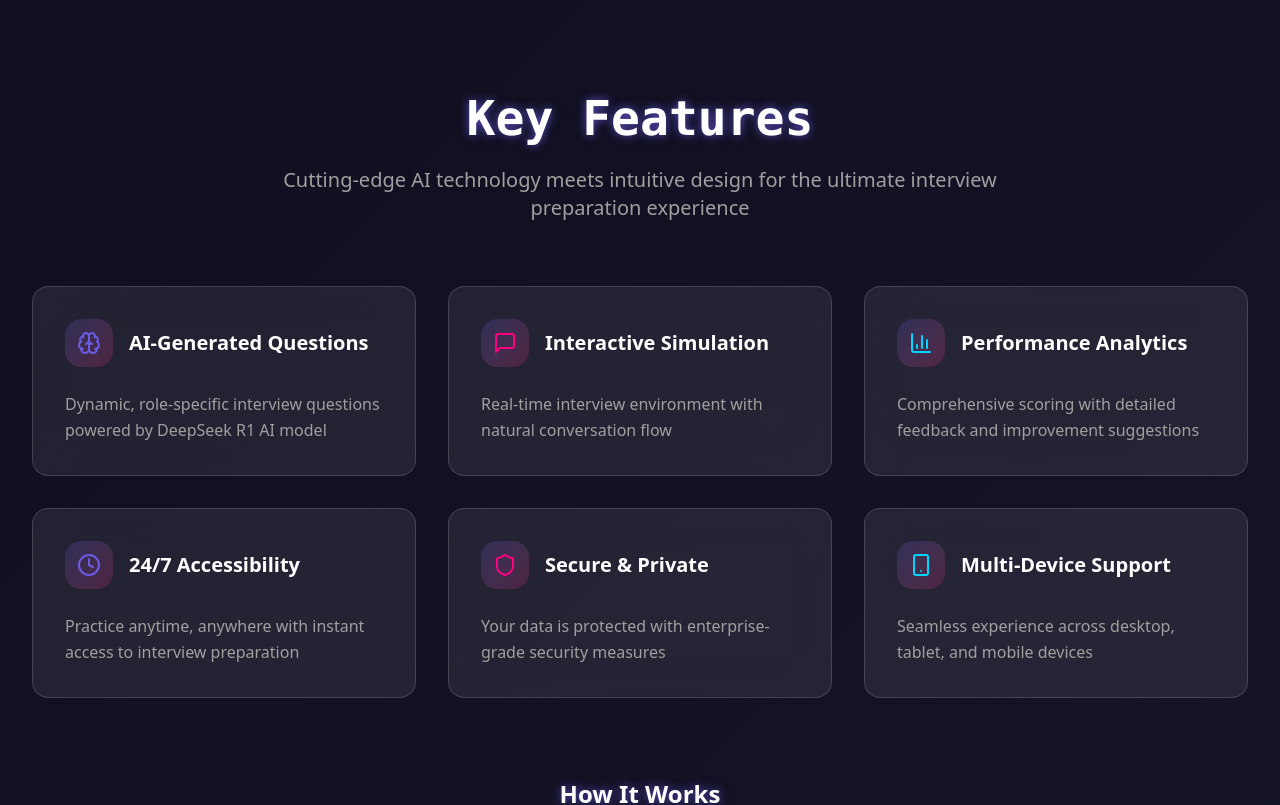
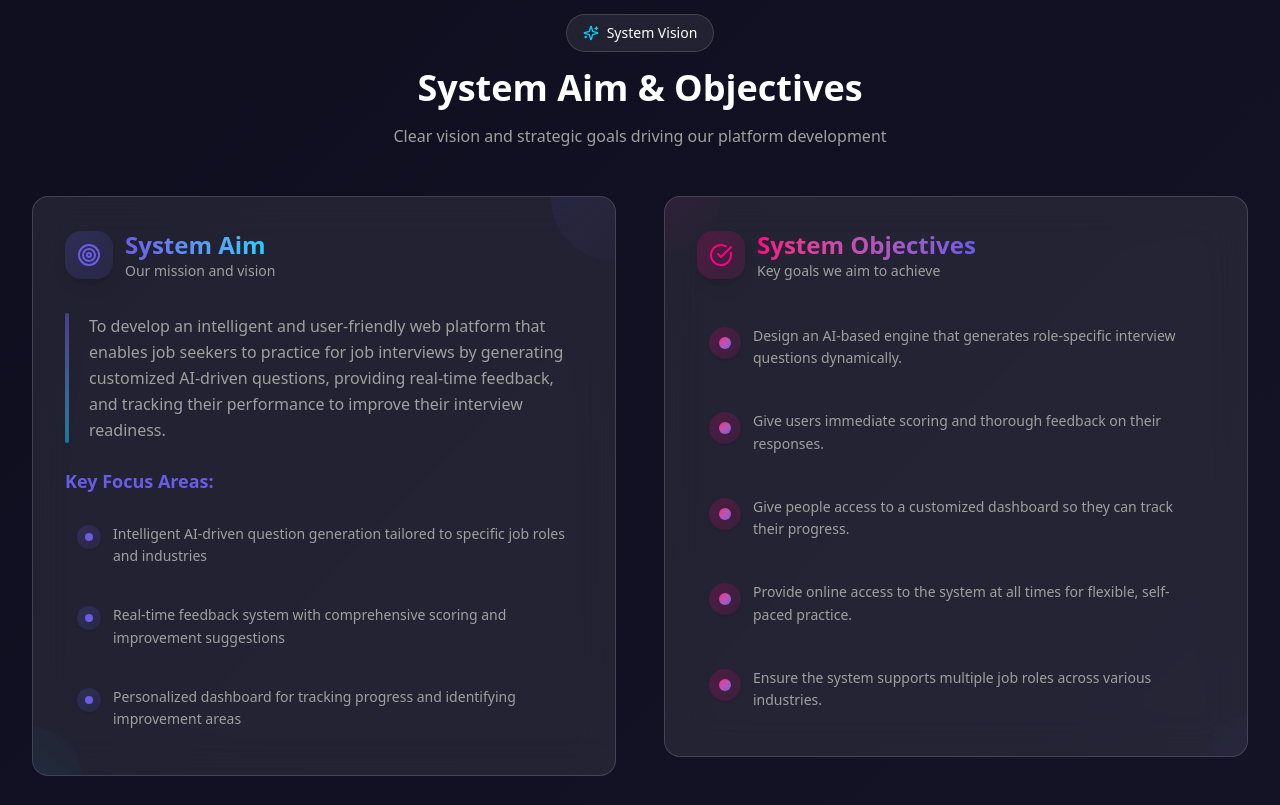
Before and after one commit to shenonv/chat2Hire-introduction-web, a Next.js app: page / in a window 1280 px wide. Shown: the part 2180-2985 px from the top of the page. Built offline with nearby package versions, Linux system fonts and the light colour scheme.

Commit message:
minor ui changes

```diff
--- a/components/project-overview.tsx
+++ b/components/project-overview.tsx
@@ -171,6 +171,106 @@ export function ProjectOverview() {
             ))}
           </div>
         </div>
+
+        {/* System Aim & Objectives */}
+        <div className="mt-20">
+          <div className="text-center mb-12">
+            <div className="inline-flex items-center space-x-2 glass rounded-full px-4 py-2 mb-4">
+              <Sparkles className="w-4 h-4 text-accent" />
+              <span className="text-sm font-medium">System Vision</span>
+            </div>
+            <h3 className="text-3xl md:text-4xl font-bold mb-4">System Aim & Objectives</h3>
+            <p className="text-muted-foreground max-w-2xl mx-auto">
+              Clear vision and strategic goals driving our platform development
+            </p>
+          </div>
+
+          <div className="grid grid-cols-1 lg:grid-cols-2 gap-12">
+            {/* System Aim */}
+            <div className="group relative">
+              <div className="absolute inset-0 bg-gradient-to-br from-primary/20 via-transparent to-accent/20 rounded-2xl blur-xl opacity-0 group-hover:opacity-100 transition-opacity duration-500"></div>
+              <div className="relative glass glass-hover rounded-2xl p-8 border border-primary/20 overflow-hidden">
+                <div className="absolute top-0 right-0 w-32 h-32 bg-gradient-to-br from-primary/10 to-transparent rounded-full -translate-y-16 translate-x-16"></div>
+                <div className="absolute bottom-0 left-0 w-24 h-24 bg-gradient-to-tr from-accent/10 to-transparent rounded-full translate-y-12 -translate-x-12"></div>
+
+                <div className="relative">
+                  <div className="flex items-center space-x-3 mb-8">
+                    <div className="w-12 h-12 rounded-xl bg-gradient-to-br from-primary/20 to-primary/10 flex items-center justify-center shadow-lg">
+                      <Target className="w-6 h-6 text-primary" />
+                    </div>
+                    <div>
+                      <h3 className="text-2xl font-bold bg-gradient-to-r from-primary to-accent bg-clip-text text-transparent">System Aim</h3>
+                      <p className="text-sm text-muted-foreground">Our mission and vision</p>
+                    </div>
+                  </div>
+                  <div className="space-y-6">
+                    <div className="relative">
+                      <div className="absolute left-0 top-0 w-1 h-full bg-gradient-to-b from-primary/50 to-accent/50 rounded-full"></div>
+                      <p className="text-muted-foreground leading-relaxed pl-6 text-base">
+                        To develop an intelligent and user-friendly web platform that enables job seekers to practice for job interviews by generating customized AI-driven questions, providing real-time feedback, and tracking their performance to improve their interview readiness.
+                      </p>
+                    </div>
+
+                    <div className="space-y-4">
+                      <h4 className="text-lg font-semibold text-primary">Key Focus Areas:</h4>
+                      <div className="space-y-3">
+                        {[
+                          "Intelligent AI-driven question generation tailored to specific job roles and industries",
+                          "Real-time feedback system with comprehensive scoring and improvement suggestions",
+                          "Personalized dashboard for tracking progress and identifying improvement areas"
+                        ].map((focus, index) => (
+                          <div key={index} className="flex items-start space-x-3 p-3 rounded-lg hover:bg-primary/5 transition-all duration-300">
+                            <div className="flex-shrink-0 w-6 h-6 rounded-full bg-gradient-to-br from-primary/20 to-primary/10 flex items-center justify-center mt-0.5 shadow-sm">
+                              <div className="w-2 h-2 rounded-full bg-primary"></div>
+                            </div>
+                            <p className="text-sm text-muted-foreground leading-relaxed">{focus}</p>
+                          </div>
+                        ))}
+                      </div>
+                    </div>
+                  </div>
+                </div>
+              </div>
+            </div>
+
+            {/* System Objectives */}
+            <div className="group relative">
+              <div className="absolute inset-0 bg-gradient-to-br from-secondary/20 via-transparent to-primary/20 rounded-2xl blur-xl opacity-0 group-hover:opacity-100 transition-opacity duration-500"></div>
+              <div className="relative glass glass-hover rounded-2xl p-8 border border-secondary/20 overflow-hidden">
+                <div className="absolute top-0 left-0 w-28 h-28 bg-gradient-to-br from-secondary/10 to-transparent rounded-full -translate-y-14 -translate-x-14"></div>
+                <div className="absolute bottom-0 right-0 w-20 h-20 bg-gradient-to-tl from-primary/10 to-transparent rounded-full translate-y-10 translate-x-10"></div>
+
+                <div className="relative">
+                  <div className="flex items-center space-x-3 mb-8">
+                    <div className="w-12 h-12 rounded-xl bg-gradient-to-br from-secondary/20 to-secondary/10 flex items-center justify-center shadow-lg">
+                      <CheckCircle className="w-6 h-6 text-secondary" />
+                    </div>
+                    <div>
+                      <h3 className="text-2xl font-bold bg-gradient-to-r from-secondary to-primary bg-clip-text text-transparent">System Objectives</h3>
+                      <p className="text-sm text-muted-foreground">Key goals we aim to achieve</p>
+                    </div>
+                  </div>
+                  <div className="space-y-4">
+                    {[
+                      "Design an AI-based engine that generates role-specific interview questions dynamically.",
+                      "Give users immediate scoring and thorough feedback on their responses.",
+                      "Give people access to a customized dashboard so they can track their progress.",
+                      "Provide online access to the system at all times for flexible, self-paced practice.",
+                      "Ensure the system supports multiple job roles across various industries."
+                    ].map((objective, index) => (
+                      <div key={index} className="group/item flex items-start space-x-3 p-3 rounded-xl hover:bg-secondary/5 transition-all duration-300">
+                        <div className="flex-shrink-0 w-8 h-8 rounded-full bg-gradient-to-br from-secondary/20 to-secondary/10 flex items-center justify-center mt-0.5 shadow-sm group-hover/item:scale-110 transition-transform duration-300">
+                          <div className="w-3 h-3 rounded-full bg-gradient-to-br from-secondary to-primary"></div>
+                        </div>
+                        <p className="text-sm text-muted-foreground leading-relaxed group-hover/item:text-foreground transition-colors duration-300">{objective}</p>
+                      </div>
+                    ))}
+                  </div>
+                </div>
+              </div>
+            </div>
+          </div>
+        </div>
       </div>
     </section>
   )
```
